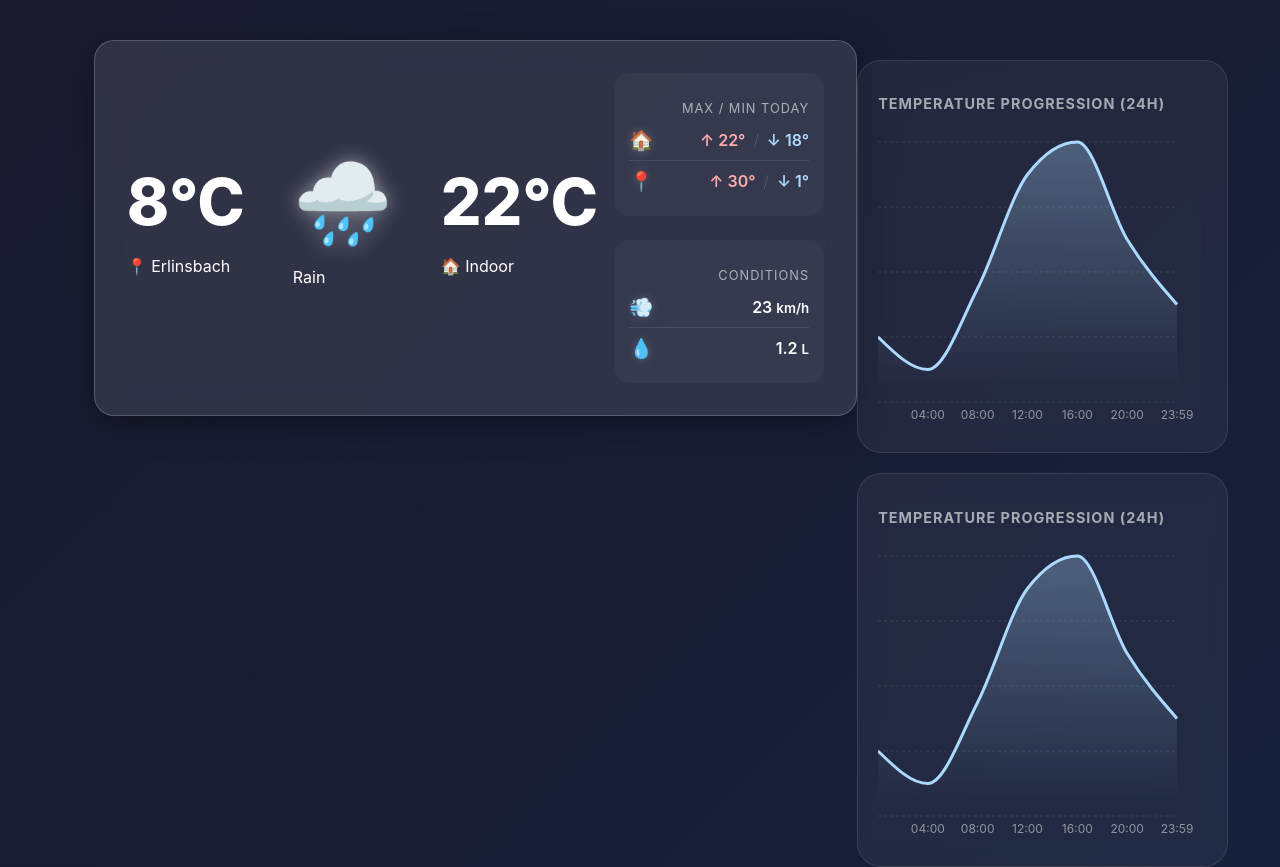
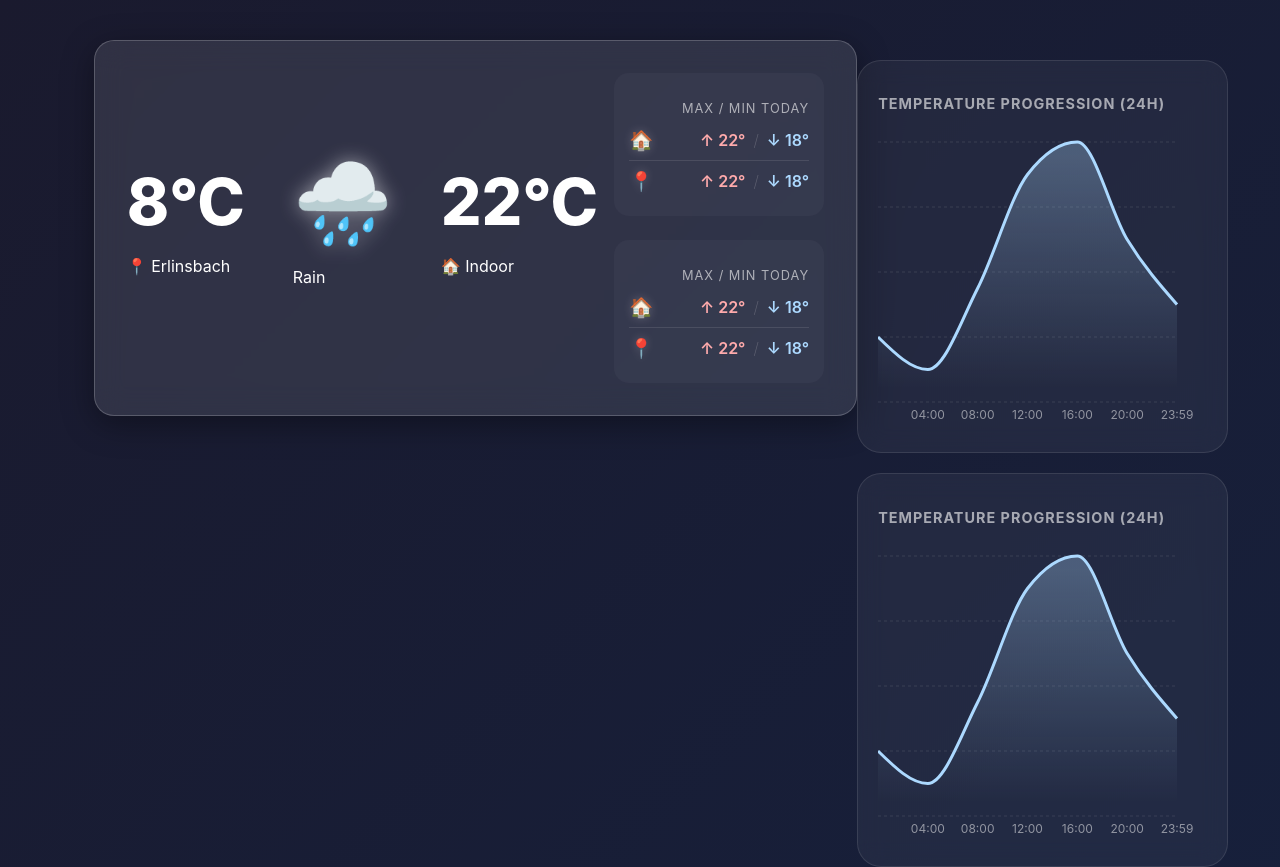
Before and after one commit to seanat0r/weather_station, a React app in the folder frontend/: page / in a window 1280 px wide. Shown: the top 867 px of the page. Built offline with nearby package versions, Linux system fonts and the light colour scheme; the HTML template or start-up script is replaced by a standard one.

Commit message:
refactort html into diffrent components

```diff
--- a/frontend/src/components/board.tsx
+++ b/frontend/src/components/board.tsx
@@ -24,8 +24,8 @@ function Tile() {
                 <Graph /> {/* 24 h press */}
                 <Graph /> {/* 07 d press*/}
                 <Graph /> {/* 01 M press*/}
-                <TotalRain/>
-                <Forecast />
+                <MetricBox />
+                <MetricBox />
             </div>
         </>
     )
@@ -73,21 +73,7 @@ function Graph() {
     </div>
     )
 }
-
-function TotalRain() {
-  return (
-    <>
-      <h3>Total rain past 24h</h3>
-      <div>
-        <span>🌧️</span>
-        <p>Total rain in: <br/></p>
-        <p>25 l</p>
-      </div>
-    </>
-  )
-}
-
-function Forecast() {
+function MetricBox() {
   return (
     <>
       <h3>Forecast</h3>
--- a/frontend/src/components/title.tsx
+++ b/frontend/src/components/title.tsx
@@ -1,8 +1,7 @@
 import './../css/weather-header.css'
 
-export default function WeatherHeader() {
+function HeroSection() {
     return (
-        <header className="weather-header">
          <div className="hero-section">
                 <div className="main-temp">
                     <span className="temp-value">8°C</span>
@@ -19,45 +18,42 @@ export default function WeatherHeader() {
                     <p className="location-label">🏠 Indoor</p>
                 </div>
             </div>
-
-            <div className="stats-grid">
+    )
+}
+function StatRow() {
+    return (
         <div className="stat-group">
             <p className="stat-label">Max / Min Today</p>
                 <div className="temp-row">
                     <span className="loc-icon">🏠</span>
+                    <StatRowData />
+                    </div>
+                    <div className="stat-divider"></div>
+                <div className="temp-row">
+                    <span className="loc-icon">📍</span>
+                    <StatRowData />
+                </div>
+        </div>
+    )
+}
+
+function StatRowData() {
+    return (
         <div className="temp-minmax">
             <span className="temp-up">↑ 22°</span>
             <span className="temp-separator">/</span>
             <span className="temp-down">↓ 18°</span>
         </div>
-                    </div>
-                    <div className="stat-divider"></div>
-                    <div className="temp-row">
-                        <span className="loc-icon">📍</span>
-                        <div className="temp-minmax">
-                            <span className="temp-up">↑ 30°</span>
-                            <span className="temp-separator">/</span>
-                            <span className="temp-down">↓ 1°</span>
-                        </div>
-                    </div>
-                </div>
+    )
+}
+export default function WeatherHeader() {
+    return (
+        <header className="weather-header">
+            <HeroSection />
+            <div className="stats-grid">
+                <StatRow />
 
-                <div className="stat-group">
-                    <p className="stat-label">Conditions</p>
-                    <div className="temp-row">
-                        <span className="loc-icon">💨</span>
-                        <div className="temp-minmax">
-                            <span className="wind-value">23 <small>km/h</small></span>
-                        </div>
-                    </div>
-                    <div className="stat-divider"></div>
-                    <div className="temp-row">
-                        <span className="loc-icon">💧</span>
-                        <div className="temp-minmax">
-                            <span className="rain-value">1.2 <small>L</small></span>
-                        </div>
-                    </div>
-                </div>
+                <StatRow />
             </div>
         </header>
     );
```
Lines whose indentation alone changed are shown as unchanged.
